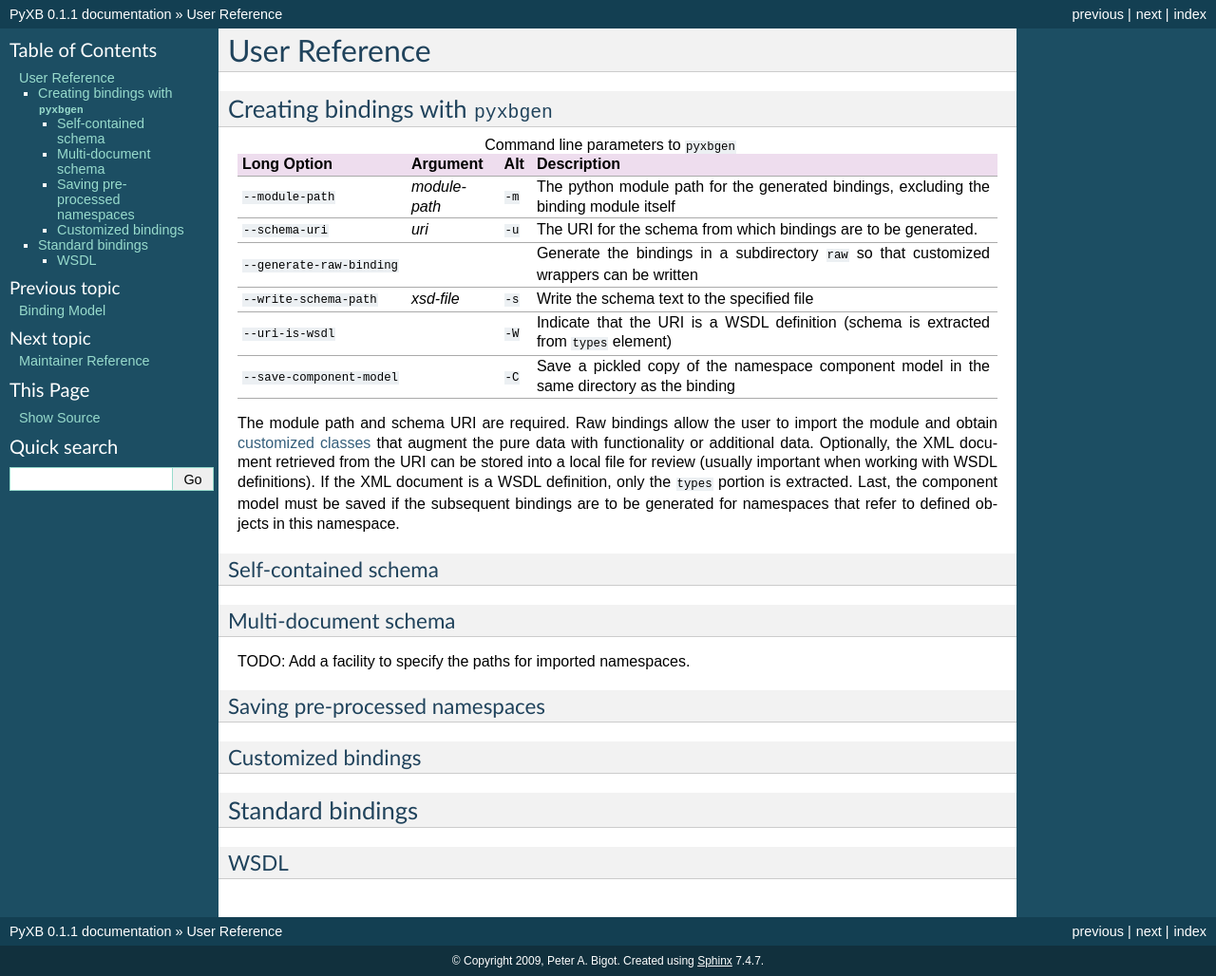
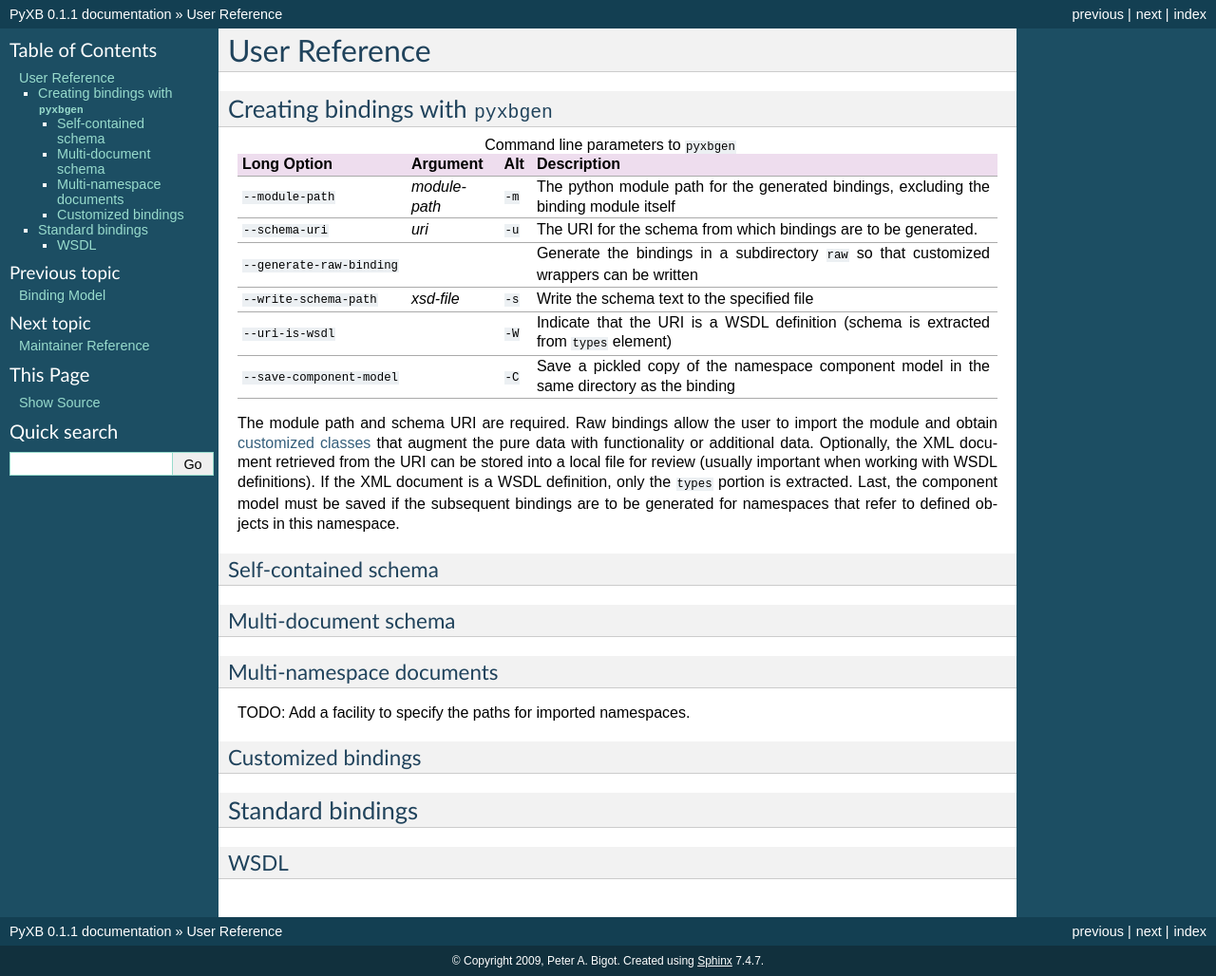
Before and after one commit to pabigot/pyxb, a Sphinx documentation site: the page built from doc/userref.txt, in a window 1280 px wide. Shown: the whole page at 95% size. Built offline with Sphinx 7.4.7, drawn with Linux system fonts in a browser that asks for light colours; pages that are not in the unit, such as notebooks, are missing from menus.

Commit message:
Extend outline

```diff
--- a/doc/userref.txt
+++ b/doc/userref.txt
@@ -41,10 +41,10 @@ Self-contained schema
 Multi-document schema
 ---------------------
 
+Multi-namespace documents
+-------------------------
+
 TODO: Add a facility to specify the paths for imported namespaces.
-
-Saving pre-processed namespaces
--------------------------------
 
 Customized bindings
 -------------------
```
